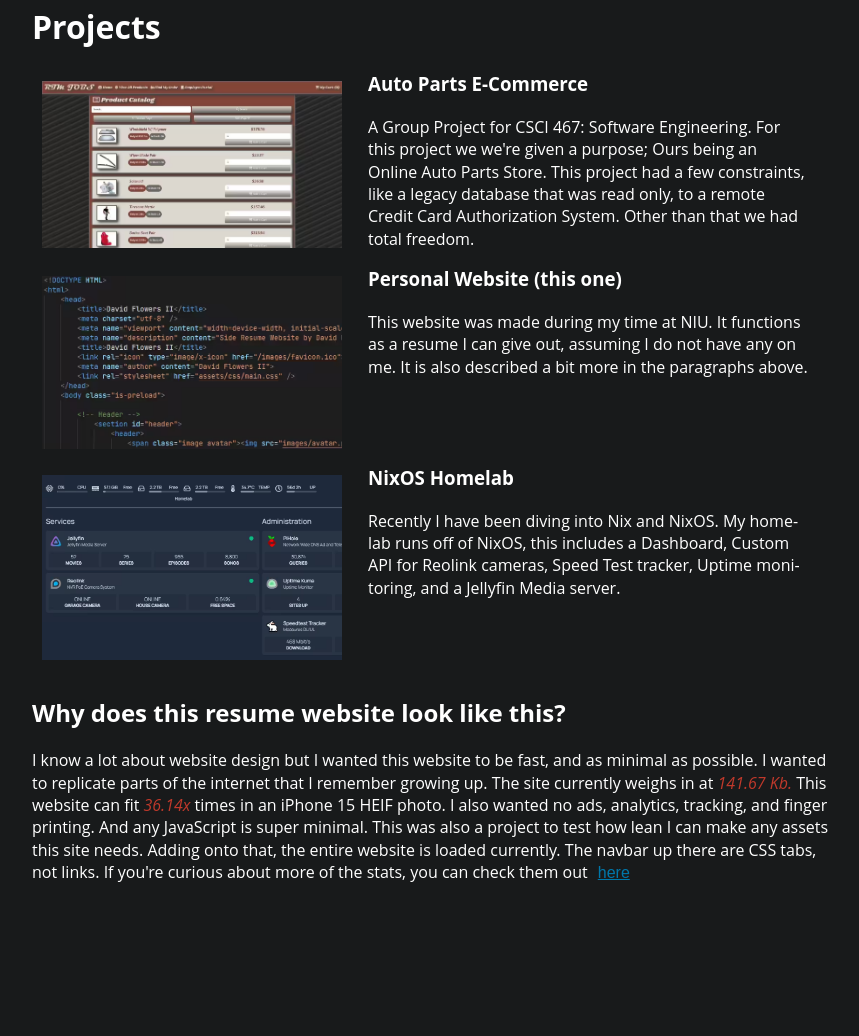
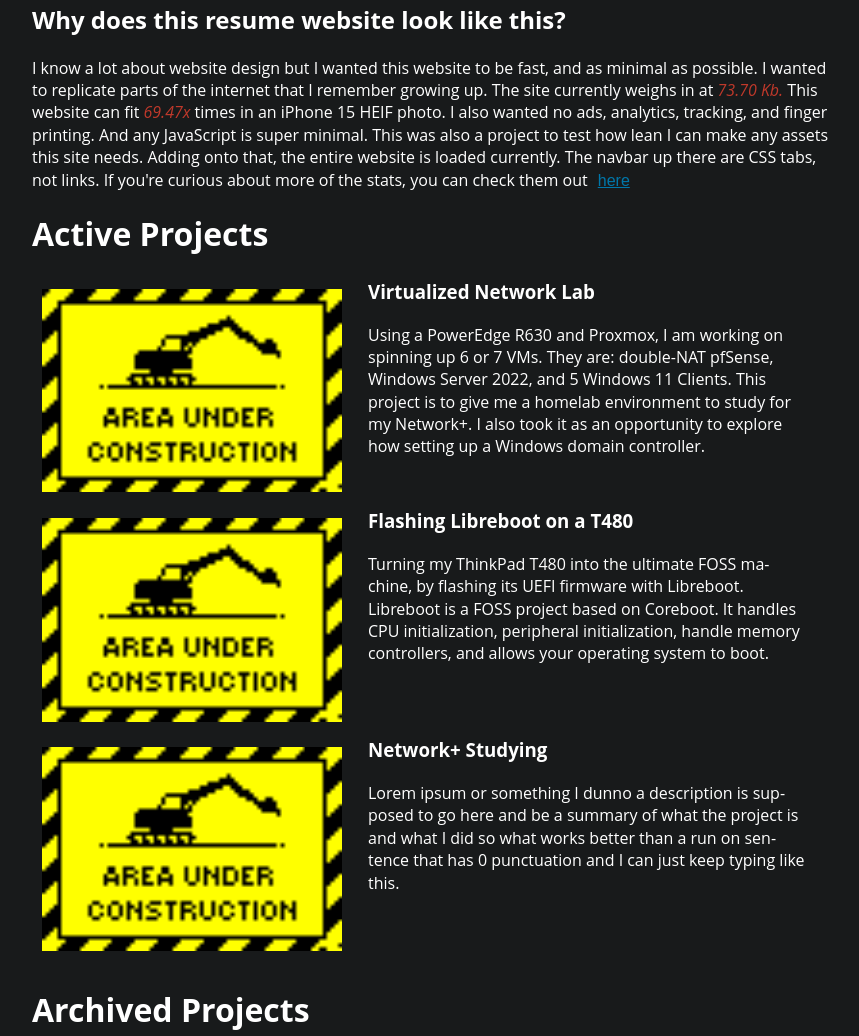
Before and after one commit to Master449/Master449.github.io, a plain HTML site: page fast-resume.html in a window 1280 px wide. Shown: the part 501-1537 px from the top of the page, without its empty margins (208-1067 px from the left). Before the commit the page ends 1449 px from the top, so only its background shows below. Drawn offline with Linux system fonts and the light colour scheme.

Commit message:
New section: Active Projects, and Projects became Archived Projects. Added some placeholder images for these new projects, and fleshed out their description.

```diff
--- a/fast-resume.html
+++ b/fast-resume.html
@@ -40,7 +40,63 @@
             would come by, I always pushed forward learning and exploring what they had to offer. I specced out my first
             machine when I was 13, started dailying various Linux distributions when I was 16, and currently have a 42U
             server rack operating in my basement.</p>
-        <h1>Projects</h1>
+        <h2>Why does this resume website look like this?</h2>
+        <p class="content">I know a lot about website design but I wanted this website to be fast, and as minimal
+            as possible. I wanted to replicate parts of the internet that I remember growing up. The site currently
+            weighs in at <i id="size">47.3 Kb.</i> This website can fit <i id="iphone">100x</i> times in an iPhone 15
+            HEIF photo. I also wanted no ads, analytics, tracking, and finger printing. And any JavaScript
+            is super minimal. This was also a project to test how lean I can make any assets this site needs. Adding
+                onto that, the entire website is loaded currently. The navbar up there are CSS tabs, not links. If you're curious about more of the stats, you can check them out <button onclick="showtab('stats')">here</button></p>
+        <h1>Active Projects</h1>
+        <div class="container">
+            <div class="container-item">
+                <!-- <a href="#" target="_blank"> -->
+                    <a href="#">
+                    <div class="picture left">
+                        <figure><img src="media/img/construction.gif" alt=""></figure>
+                    </div>
+                    <div class="tleft">
+                        <h3>Virtualized Network Lab</h3>
+                        <p>Using a PowerEdge R630 and Proxmox, I am working on spinning up 6 or 7 VMs. They are: double-NAT
+                            pfSense, Windows Server 2022, and 5 Windows 11 Clients. This project is to give me a homelab
+                            environment to study for my Network+. I also took it as an opportunity to explore how setting up
+                            a Windows domain controller.
+                        </p>
+                    </div>
+                </a>
+            </div>
+            <div class="container-item">
+                <!-- <a href="#" target="_blank"> -->
+                    <a href="#">
+                    <div class="picture left">
+                        <figure><img src="media/img/construction.gif" alt=""></figure>
+                    </div>
+                    <div class="tleft">
+                        <h3>Flashing Libreboot on a T480</h3>
+                        <p>Turning my ThinkPad T480 into the ultimate FOSS machine, by flashing its UEFI firmware with Libreboot.
+                            Libreboot is a FOSS project based on Coreboot. It handles CPU initialization, peripheral initialization,
+                            handle memory controllers, and allows your operating system to boot.
+                        </p>
+                    </div>
+                </a>
+            </div>
+            <div class="container-item">
+                <!-- <a href="#" target="_blank"> -->
+                    <a href="#">
+                    <div class="picture left">
+                        <figure><img src="media/img/construction.gif" alt=""></figure>
+                    </div>
+                    <div class="tleft">
+                        <h3>Network+ Studying</h3>
+                        <p>Lorem ipsum or something I dunno a description is supposed to go here and be a summary of what
+                            the project is and what I did so what works better than a run on sentence that has 0 punctuation
+                            and I can just keep typing like this.
+                        </p>
+                    </div>
+                </a>
+            </div>
+        </div>
+        <h1>Archived Projects</h1>
         <div class="container">
             <div class="container-item">
                 <a href="https://github.com/467Group3A/rimjobs" target="_blank">
@@ -88,13 +144,6 @@
                 </a>
             </div>
         </div>
-        <h2>Why does this resume website look like this?</h2>
-        <p class="content">I know a lot about website design but I wanted this website to be fast, and as minimal
-            as possible. I wanted to replicate parts of the internet that I remember growing up. The site currently
-            weighs in at <i id="size">47.3 Kb.</i> This website can fit <i id="iphone">100x</i> times in an iPhone 15
-            HEIF photo. I also wanted no ads, analytics, tracking, and finger printing. And any JavaScript
-            is super minimal. This was also a project to test how lean I can make any assets this site needs. Adding
-                onto that, the entire website is loaded currently. The navbar up there are CSS tabs, not links. If you're curious about more of the stats, you can check them out <button onclick="showtab('stats')">here</button></p>
     </div>
 
     <div class="tab" id="prof" style="display: none;">
@@ -135,6 +184,7 @@
                 <p></p>
             </div>
         </div>
+
 
         <h1>Work History</h1>
         <div class="work-div">
```
Also changed, not shown: media/img/construction.gif (added).
